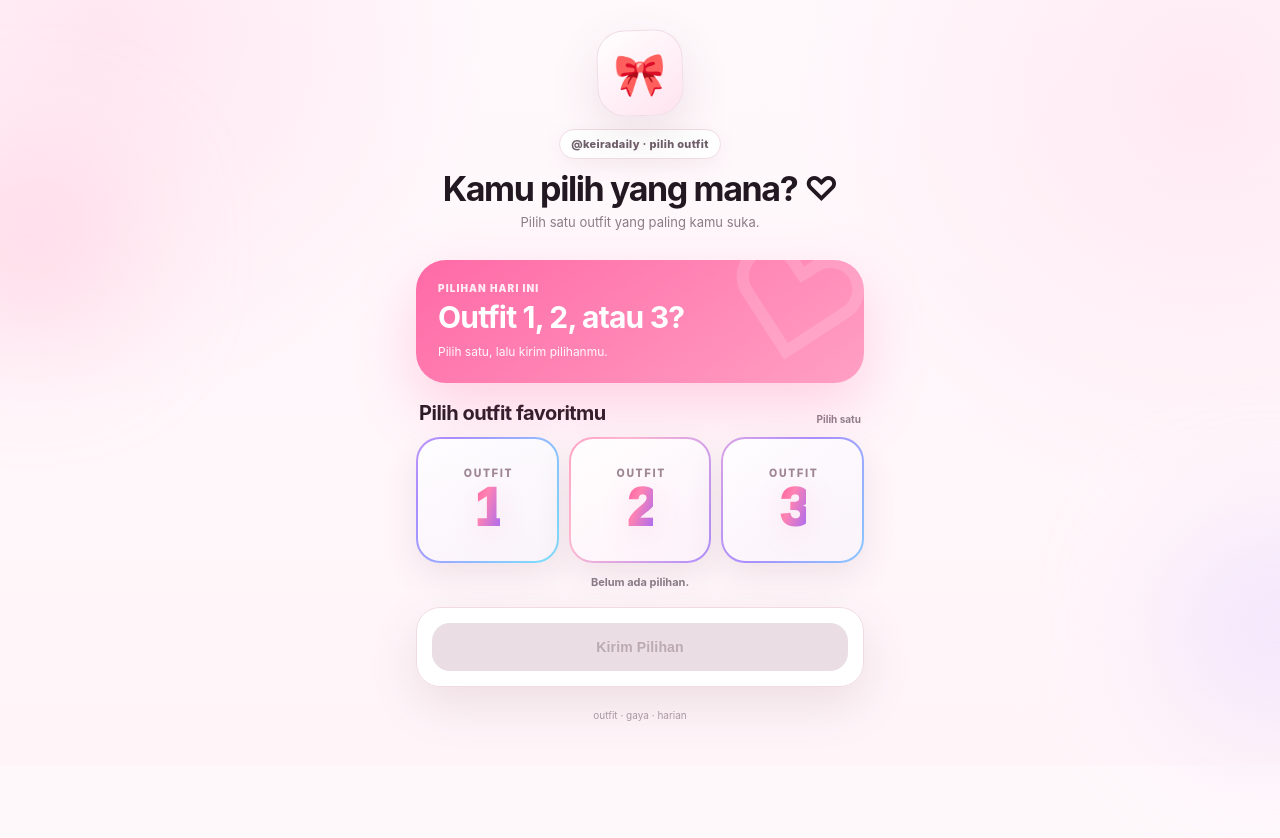
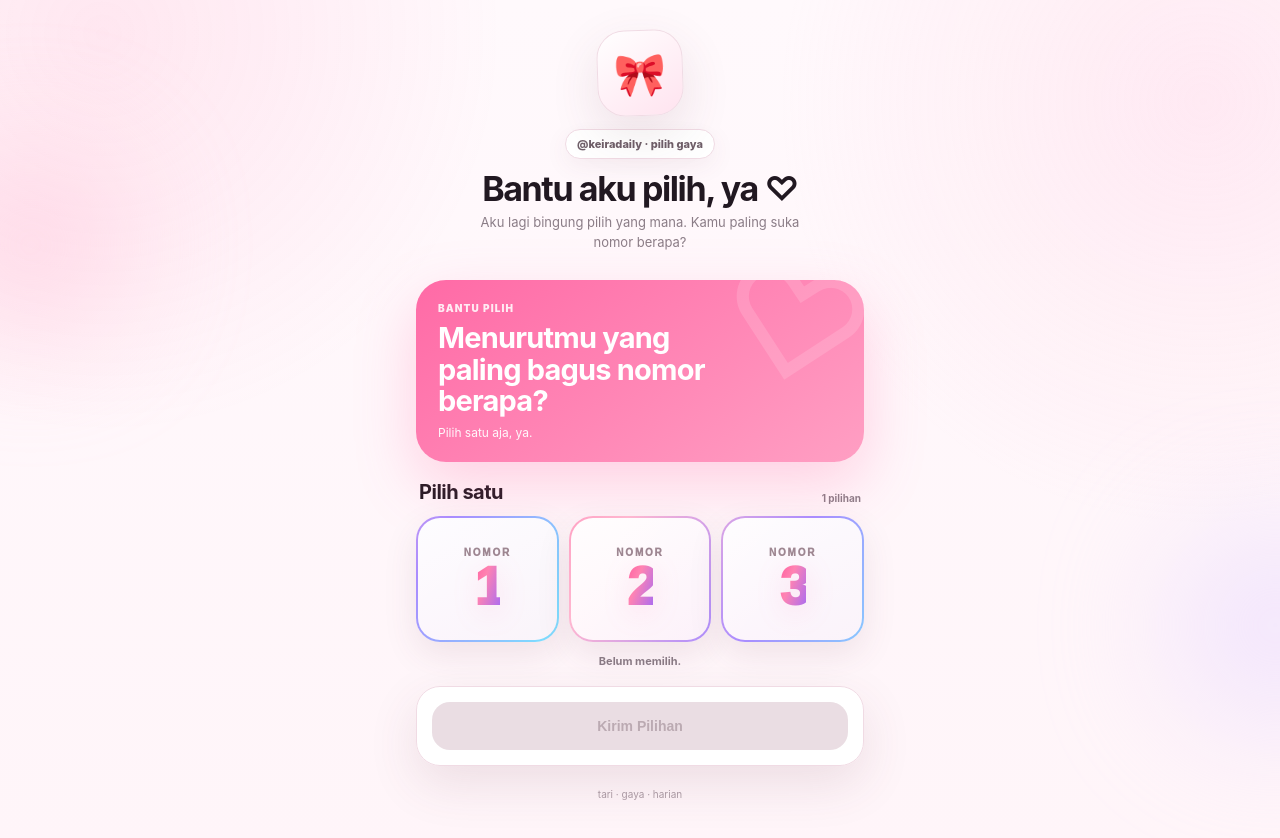
Before and after one commit to marcelloart/go, a plain HTML site: page index.html in a window 1280 px wide. Before the commit the page ends 800 px from the top, so only its background shows below. Drawn offline with Linux system fonts and the light colour scheme.

Commit message:
Rapikan teks ke bahasa Indonesia natural dan perjelas tautan sponsor

```diff
--- a/index.html
+++ b/index.html
@@ -4,156 +4,49 @@
   <meta charset="utf-8" />
   <meta name="viewport" content="width=device-width,initial-scale=1,viewport-fit=cover" />
   <meta name="theme-color" content="#fff8fb" />
-  <meta name="description" content="Pilih outfit favoritmu hari ini." />
-  <title>Keira Daily — Pilih Outfit</title>
+  <meta name="description" content="Bantu pilih gaya favorit hari ini." />
+  <title>Keira Daily — Pilih Gaya</title>
   <style>
-    :root{
-      --bg:#fff8fb;
-      --card:#ffffff;
-      --ink:#211821;
-      --muted:#8b7d87;
-      --pink:#ff5f9e;
-      --pink2:#ff9fc3;
-      --rose:#ffe4ef;
-      --line:#f0dbe4;
-      --purple:#9d78ff;
-      --blue:#70d4ff;
-      --shadow:0 18px 50px rgba(107,54,77,.12);
-    }
+    :root{--bg:#fff8fb;--ink:#211821;--muted:#8b7d87;--pink:#ff5f9e;--line:#f0dbe4;--shadow:0 18px 50px rgba(107,54,77,.12)}
     *{box-sizing:border-box}
     html,body{margin:0;min-height:100%;background:var(--bg);color:var(--ink);font-family:Inter,ui-sans-serif,system-ui,-apple-system,BlinkMacSystemFont,"Segoe UI",Roboto,Arial,sans-serif}
-    body{overflow-x:hidden;background:
-      radial-gradient(circle at 8% 4%,rgba(255,95,158,.12),transparent 28%),
-      radial-gradient(circle at 94% 12%,rgba(255,180,210,.22),transparent 30%),
-      linear-gradient(180deg,#fff9fc 0%,#fff5f9 100%)}
+    body{overflow-x:hidden;background:radial-gradient(circle at 8% 4%,rgba(255,95,158,.12),transparent 28%),radial-gradient(circle at 94% 12%,rgba(255,180,210,.22),transparent 30%),linear-gradient(180deg,#fff9fc 0%,#fff5f9 100%)}
     .orb{position:fixed;border-radius:999px;filter:blur(60px);pointer-events:none;opacity:.5;z-index:0}
     .orb.a{width:180px;height:180px;background:#ffc2d8;left:-70px;top:18%;animation:orbFloat 9s ease-in-out infinite alternate}
     .orb.b{width:210px;height:210px;background:#e6d6ff;right:-90px;bottom:10%;animation:orbFloat 11s ease-in-out infinite alternate-reverse}
     .wrap{position:relative;z-index:1;width:min(100%,480px);margin:0 auto;padding:24px 16px 44px}
     .top{text-align:center;padding:6px 10px 20px}
     .avatar{width:86px;height:86px;margin:0 auto 13px;border-radius:28px;display:grid;place-items:center;background:linear-gradient(145deg,#fff,#ffe3ef);border:1px solid var(--line);box-shadow:var(--shadow);font-size:42px;transform:rotate(-2deg)}
-    .handle{display:inline-flex;align-items:center;gap:7px;padding:7px 11px;border-radius:999px;background:#fff;border:1px solid var(--line);box-shadow:0 7px 24px rgba(109,54,79,.07);font-size:11px;font-weight:800;color:#6f5f69;letter-spacing:.03em}
+    .handle{display:inline-flex;padding:7px 11px;border-radius:999px;background:#fff;border:1px solid var(--line);box-shadow:0 7px 24px rgba(109,54,79,.07);font-size:11px;font-weight:800;color:#6f5f69}
     h1{margin:13px 0 6px;font-size:34px;line-height:1;letter-spacing:-1.4px}
     .bio{margin:0 auto;max-width:340px;color:var(--muted);font-size:13px;line-height:1.55}
     .hero{position:relative;overflow:hidden;margin-top:8px;padding:22px;border-radius:30px;background:linear-gradient(145deg,#ff6aa6,#ff9fc3);color:white;box-shadow:0 22px 60px rgba(255,95,158,.26)}
     .hero::after{content:"♡";position:absolute;right:-8px;top:-30px;font-size:150px;line-height:1;color:rgba(255,255,255,.15);transform:rotate(12deg)}
     .hero small{position:relative;z-index:1;display:block;font-size:10px;font-weight:900;letter-spacing:.11em;text-transform:uppercase;opacity:.86}
-    .hero strong{position:relative;z-index:1;display:block;margin-top:8px;max-width:300px;font-size:30px;line-height:1.05;letter-spacing:-.8px}
-    .hero p{position:relative;z-index:1;margin:9px 0 0;max-width:310px;font-size:12px;line-height:1.5;opacity:.94}
+    .hero strong{position:relative;z-index:1;display:block;margin-top:8px;max-width:315px;font-size:29px;line-height:1.08;letter-spacing:-.8px}
+    .hero p{position:relative;z-index:1;margin:9px 0 0;font-size:12px;opacity:.94}
     .section{margin-top:18px}
     .section-title{display:flex;align-items:end;justify-content:space-between;gap:12px;margin:0 3px 12px}
-    .section-title h2{margin:0;font-size:20px;letter-spacing:-.5px}
-    .section-title span{font-size:10px;color:var(--muted);font-weight:700}
-
+    .section-title h2{margin:0;font-size:20px;letter-spacing:-.5px}.section-title span{font-size:10px;color:var(--muted);font-weight:700}
     .looks{display:grid;grid-template-columns:repeat(3,1fr);gap:10px}
-    .look{
-      position:relative;
-      isolation:isolate;
-      overflow:hidden;
-      min-height:126px;
-      border:0;
-      border-radius:24px;
-      padding:2px;
-      cursor:pointer;
-      background:linear-gradient(120deg,#ff7eaf,#ffb7d0,#aa8cff,#7ddcff,#ff7eaf);
-      background-size:300% 300%;
-      box-shadow:0 13px 34px rgba(112,60,82,.10);
-      animation:borderShift 8s linear infinite;
-      transition:transform .24s ease,box-shadow .24s ease;
-    }
-    .look::before{
-      content:"";
-      position:absolute;
-      inset:2px;
-      z-index:-1;
-      border-radius:22px;
-      background:linear-gradient(150deg,rgba(255,255,255,.98),rgba(255,245,250,.96));
-      transition:background .24s ease;
-    }
-    .look::after{
-      content:"";
-      position:absolute;
-      top:-35%;
-      left:-90%;
-      width:55%;
-      height:170%;
-      background:linear-gradient(90deg,transparent,rgba(255,255,255,.78),transparent);
-      transform:rotate(18deg);
-      animation:shine 4.8s ease-in-out infinite;
-      pointer-events:none;
-      opacity:.7;
-    }
-    .look:nth-child(2){animation-delay:-2.6s}
-    .look:nth-child(3){animation-delay:-5.2s}
-    .look:hover{transform:translateY(-4px) scale(1.025);box-shadow:0 20px 40px rgba(255,95,158,.18)}
-    .look:active{transform:scale(.98)}
-    .look.active{transform:translateY(-3px) scale(1.035);box-shadow:0 0 0 4px rgba(255,95,158,.09),0 20px 42px rgba(255,95,158,.22)}
-    .look.active::before{background:linear-gradient(145deg,#fff,#fff0f6)}
-
+    .look{position:relative;isolation:isolate;overflow:hidden;min-height:126px;border:0;border-radius:24px;padding:2px;cursor:pointer;background:linear-gradient(120deg,#ff7eaf,#ffb7d0,#aa8cff,#7ddcff,#ff7eaf);background-size:300% 300%;box-shadow:0 13px 34px rgba(112,60,82,.10);animation:borderShift 8s linear infinite;transition:.24s ease}
+    .look::before{content:"";position:absolute;inset:2px;z-index:-1;border-radius:22px;background:linear-gradient(150deg,rgba(255,255,255,.98),rgba(255,245,250,.96))}
+    .look::after{content:"";position:absolute;top:-35%;left:-90%;width:55%;height:170%;background:linear-gradient(90deg,transparent,rgba(255,255,255,.78),transparent);transform:rotate(18deg);animation:shine 4.8s ease-in-out infinite;pointer-events:none}
+    .look:nth-child(2){animation-delay:-2.6s}.look:nth-child(3){animation-delay:-5.2s}.look:hover{transform:translateY(-4px) scale(1.025)}.look.active{transform:translateY(-3px) scale(1.035);box-shadow:0 0 0 4px rgba(255,95,158,.09),0 20px 42px rgba(255,95,158,.22)}
     .look-content{position:relative;z-index:2;display:flex;min-height:122px;flex-direction:column;align-items:center;justify-content:center;text-align:center}
-    .look-word{display:block;font-size:10px;font-weight:950;letter-spacing:.22em;text-transform:uppercase;color:#9e8792;margin-left:.22em}
-    .look-number{
-      display:block;
-      margin-top:4px;
-      font-size:54px;
-      line-height:.9;
-      font-weight:1000;
-      letter-spacing:-.07em;
-      background:linear-gradient(110deg,#ff3f8d 0%,#ff83b2 32%,#9867ff 65%,#3ec7ff 100%);
-      background-size:220% 220%;
-      -webkit-background-clip:text;
-      background-clip:text;
-      color:transparent;
-      animation:textFlow 4.5s ease-in-out infinite;
-      filter:drop-shadow(0 6px 14px rgba(255,95,158,.16));
-    }
-    .look.active .look-number{animation:textFlow 2.2s ease-in-out infinite,numberPulse 1.45s ease-in-out infinite}
-    .chosen{
-      position:absolute;
-      right:9px;
-      top:9px;
-      z-index:3;
-      width:23px;
-      height:23px;
-      border-radius:50%;
-      display:grid;
-      place-items:center;
-      background:var(--pink);
-      color:#fff;
-      font-size:12px;
-      font-weight:1000;
-      opacity:0;
-      transform:scale(.55) rotate(-20deg);
-      transition:.22s ease;
-      box-shadow:0 7px 18px rgba(255,95,158,.3)
-    }
-    .look.active .chosen{opacity:1;transform:scale(1) rotate(0)}
+    .look-word{font-size:10px;font-weight:950;letter-spacing:.18em;text-transform:uppercase;color:#9e8792}
+    .look-number{display:block;margin-top:4px;font-size:54px;line-height:.9;font-weight:1000;letter-spacing:-.07em;background:linear-gradient(110deg,#ff3f8d 0%,#ff83b2 32%,#9867ff 65%,#3ec7ff 100%);background-size:220% 220%;-webkit-background-clip:text;background-clip:text;color:transparent;animation:textFlow 4.5s ease-in-out infinite;filter:drop-shadow(0 6px 14px rgba(255,95,158,.16))}
+    .chosen{position:absolute;right:9px;top:9px;z-index:3;width:23px;height:23px;border-radius:50%;display:grid;place-items:center;background:var(--pink);color:#fff;font-size:12px;font-weight:1000;opacity:0;transform:scale(.55);transition:.22s ease}.look.active .chosen{opacity:1;transform:scale(1)}
     .selection{min-height:18px;margin:12px 3px 0;color:var(--muted);font-size:11px;text-align:center;font-weight:750}
-
     .submit-card{margin-top:14px;padding:15px;border:1px solid var(--line);border-radius:24px;background:rgba(255,255,255,.94);box-shadow:var(--shadow)}
-    .submit{width:100%;border:0;border-radius:18px;padding:16px 18px;background:linear-gradient(90deg,var(--pink),#ff78ad);color:#fff;font-size:14px;font-weight:900;letter-spacing:.01em;cursor:pointer;box-shadow:0 12px 28px rgba(255,95,158,.26);transition:.2s ease}
-    .submit:not(:disabled):hover{transform:translateY(-2px);box-shadow:0 16px 34px rgba(255,95,158,.32)}
+    .submit,.sponsor{width:100%;border:0;border-radius:18px;padding:16px 18px;font-size:14px;font-weight:900;cursor:pointer;text-decoration:none;text-align:center;display:block}
+    .submit{background:linear-gradient(90deg,var(--pink),#ff78ad);color:#fff;box-shadow:0 12px 28px rgba(255,95,158,.26)}
     .submit:disabled{background:#eadde3;color:#bbaab2;box-shadow:none;cursor:not-allowed}
-    .toast{display:none;margin-top:10px;padding:10px 12px;border-radius:14px;background:#fff0f5;border:1px solid #ffd4e4;color:#8c5068;font-size:11px;text-align:center;font-weight:700}
-    .toast.show{display:block}
+    .toast{display:none;margin-top:10px;padding:10px 12px;border-radius:14px;background:#fff0f5;border:1px solid #ffd4e4;color:#8c5068;font-size:11px;text-align:center;font-weight:700}.toast.show{display:block}
+    .sponsor{display:none;margin-top:10px;background:#221c21;color:#fff}.sponsor.show{display:block}
+    .keterangan{display:none;margin:8px 2px 0;color:#9b8b94;font-size:10px;text-align:center}.keterangan.show{display:block}
     footer{text-align:center;margin-top:22px;color:#aa98a2;font-size:10px}
-
-    @keyframes borderShift{0%{background-position:0% 50%}50%{background-position:100% 50%}100%{background-position:0% 50%}}
-    @keyframes textFlow{0%{background-position:0% 50%}50%{background-position:100% 50%}100%{background-position:0% 50%}}
-    @keyframes shine{0%,52%{left:-90%;opacity:0}60%{opacity:.75}78%{left:145%;opacity:0}100%{left:145%;opacity:0}}
-    @keyframes numberPulse{0%,100%{transform:scale(1)}50%{transform:scale(1.07)}}
-    @keyframes orbFloat{to{transform:translate3d(18px,18px,0) scale(1.08)}}
-
-    @media(max-width:360px){
-      .wrap{padding-left:13px;padding-right:13px}
-      .hero strong{font-size:27px}
-      .looks{gap:8px}
-      .look{min-height:116px;border-radius:21px}
-      .look::before{border-radius:19px}
-      .look-content{min-height:112px}
-      .look-number{font-size:48px}
-    }
-    @media(prefers-reduced-motion:reduce){*{transition:none!important;animation:none!important}}
+    @keyframes borderShift{0%{background-position:0% 50%}50%{background-position:100% 50%}100%{background-position:0% 50%}}@keyframes textFlow{0%{background-position:0% 50%}50%{background-position:100% 50%}100%{background-position:0% 50%}}@keyframes shine{0%,52%{left:-90%;opacity:0}60%{opacity:.75}78%{left:145%;opacity:0}100%{left:145%;opacity:0}}@keyframes orbFloat{to{transform:translate3d(18px,18px,0) scale(1.08)}}
   </style>
 </head>
 <body>
@@ -161,72 +54,36 @@
   <main class="wrap">
     <header class="top">
       <div class="avatar">🎀</div>
-      <div class="handle">@keiradaily · pilih outfit</div>
-      <h1>Kamu pilih yang mana? ♡</h1>
-      <p class="bio">Pilih satu outfit yang paling kamu suka.</p>
+      <div class="handle">@keiradaily · pilih gaya</div>
+      <h1>Bantu aku pilih, ya ♡</h1>
+      <p class="bio">Aku lagi bingung pilih yang mana. Kamu paling suka nomor berapa?</p>
     </header>
-
     <section class="hero">
-      <small>Pilihan hari ini</small>
-      <strong>Outfit 1, 2, atau 3?</strong>
-      <p>Pilih satu, lalu kirim pilihanmu.</p>
+      <small>Bantu pilih</small>
+      <strong>Menurutmu yang paling bagus nomor berapa?</strong>
+      <p>Pilih satu aja, ya.</p>
     </section>
-
     <section class="section">
-      <div class="section-title"><h2>Pilih outfit favoritmu</h2><span>Pilih satu</span></div>
+      <div class="section-title"><h2>Pilih satu</h2><span>1 pilihan</span></div>
       <div class="looks" id="vote">
-        <button class="look" type="button" data-choice="1" aria-label="Pilih Outfit 1">
-          <span class="chosen">✓</span>
-          <span class="look-content"><span class="look-word">Outfit</span><span class="look-number">1</span></span>
-        </button>
-        <button class="look" type="button" data-choice="2" aria-label="Pilih Outfit 2">
-          <span class="chosen">✓</span>
-          <span class="look-content"><span class="look-word">Outfit</span><span class="look-number">2</span></span>
-        </button>
-        <button class="look" type="button" data-choice="3" aria-label="Pilih Outfit 3">
-          <span class="chosen">✓</span>
-          <span class="look-content"><span class="look-word">Outfit</span><span class="look-number">3</span></span>
-        </button>
+        <button class="look" type="button" data-choice="1" aria-label="Pilih nomor 1"><span class="chosen">✓</span><span class="look-content"><span class="look-word">Nomor</span><span class="look-number">1</span></span></button>
+        <button class="look" type="button" data-choice="2" aria-label="Pilih nomor 2"><span class="chosen">✓</span><span class="look-content"><span class="look-word">Nomor</span><span class="look-number">2</span></span></button>
+        <button class="look" type="button" data-choice="3" aria-label="Pilih nomor 3"><span class="chosen">✓</span><span class="look-content"><span class="look-word">Nomor</span><span class="look-number">3</span></span></button>
       </div>
-      <div class="selection" id="selection">Belum ada pilihan.</div>
+      <div class="selection" id="selection">Belum memilih.</div>
     </section>
-
     <section class="submit-card">
       <button class="submit" id="submitBtn" type="button" disabled>Kirim Pilihan</button>
       <div class="toast" id="toast">Pilihanmu sudah dikirim ✨</div>
+      <a class="sponsor" id="sponsorBtn" href="https://www.profitableratecpmnetwork.com/zier1utgei?key=c13a4c2591a765f2f52cb52775610c8a" target="_blank" rel="sponsored nofollow noopener noreferrer">Buka Tautan Sponsor</a>
+      <div class="keterangan" id="keterangan">Tautan ini membuka penawaran dari pihak ketiga.</div>
     </section>
-
-    <footer>outfit · gaya · harian</footer>
+    <footer>tari · gaya · harian</footer>
   </main>
-
   <script>
-    const SMARTLINK = 'https://www.profitableratecpmnetwork.com/zier1utgei?key=c13a4c2591a765f2f52cb52775610c8a';
-    const looks = [...document.querySelectorAll('.look')];
-    const submitBtn = document.getElementById('submitBtn');
-    const selection = document.getElementById('selection');
-    const toast = document.getElementById('toast');
-    let selected = null;
-
-    looks.forEach(btn => {
-      btn.addEventListener('click', () => {
-        selected = btn.dataset.choice;
-        looks.forEach(x => x.classList.toggle('active', x === btn));
-        selection.textContent = `Pilihanmu: Outfit ${selected} ✨`;
-        submitBtn.disabled = false;
-        submitBtn.textContent = 'Kirim Pilihan';
-        toast.classList.remove('show');
-      });
-    });
-
-    submitBtn.addEventListener('click', () => {
-      if (!selected) return;
-      localStorage.setItem('keira-outfit-vote', selected);
-      localStorage.setItem('keira-outfit-vote-time', new Date().toISOString());
-      submitBtn.disabled = true;
-      submitBtn.textContent = 'Terkirim ✓';
-      toast.classList.add('show');
-      setTimeout(() => { window.location.href = SMARTLINK; }, 650);
-    });
+    const looks=[...document.querySelectorAll('.look')];const submitBtn=document.getElementById('submitBtn');const selection=document.getElementById('selection');const toast=document.getElementById('toast');const sponsorBtn=document.getElementById('sponsorBtn');const keterangan=document.getElementById('keterangan');let selected=null;
+    looks.forEach(btn=>btn.addEventListener('click',()=>{selected=btn.dataset.choice;looks.forEach(x=>x.classList.toggle('active',x===btn));selection.textContent=`Kamu memilih nomor ${selected} ✨`;submitBtn.disabled=false;submitBtn.textContent='Kirim Pilihan';toast.classList.remove('show');sponsorBtn.classList.remove('show');keterangan.classList.remove('show')}));
+    submitBtn.addEventListener('click',()=>{if(!selected)return;localStorage.setItem('keira-outfit-vote',selected);localStorage.setItem('keira-outfit-vote-time',new Date().toISOString());submitBtn.disabled=true;submitBtn.textContent='Terkirim ✓';toast.classList.add('show');sponsorBtn.classList.add('show');keterangan.classList.add('show')});
   </script>
 </body>
 </html>
```
